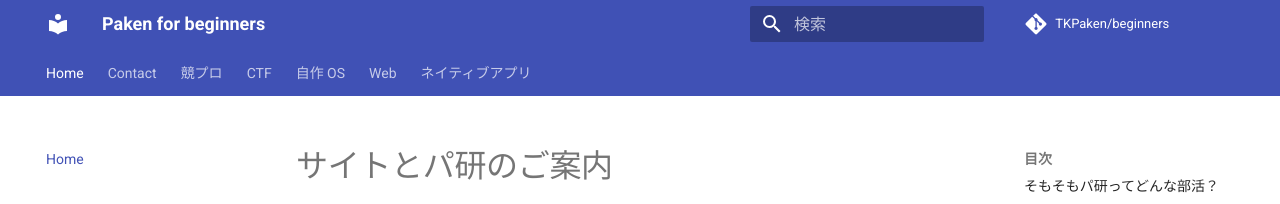
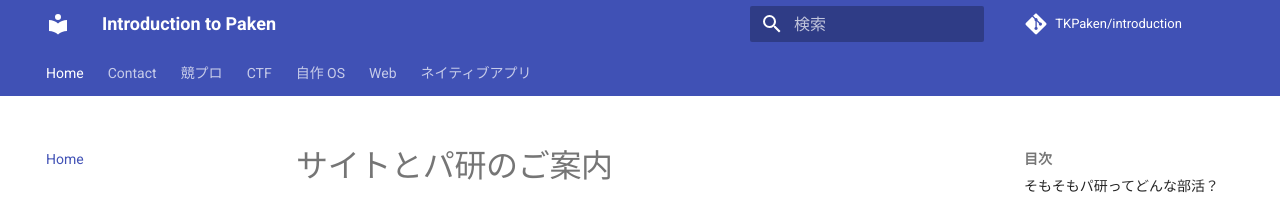
Before and after one commit to TKPaken/beginners, an MkDocs documentation site: the page built from docs/index.md, in a window 1280 px wide. Shown: the top 204 px of the page. Built offline with MkDocs 1.6.1 and Material for MkDocs 9.7.7, drawn with Linux system fonts in a browser that asks for light colours; comment, search, counter and statistics services are not loaded.

Commit message:
Renamed the site-name and adapted some.

```diff
--- a/docs/robots.txt
+++ b/docs/robots.txt
@@ -1,4 +1,4 @@
 User-agent: *
 Allow: /
 
-Sitemap: http://tkpaken.github.io/beginners/sitemap.xml
+Sitemap: http://tkpaken.github.io/introduction/sitemap.xml
--- a/mkdocs.yml
+++ b/mkdocs.yml
@@ -1,7 +1,7 @@
-site_name: Paken for beginners
-site_url: https://tkpaken.github.io/beginners/
-repo_url: https://github.com/TKPaken/beginners/
-repo_name: TKPaken/beginners
+site_name: Introduction to Paken
+site_url: https://tkpaken.github.io/introduction/
+repo_url: https://github.com/TKPaken/introduction/
+repo_name: TKPaken/introduction
 site_author: 筑駒パ研
 site_description: >-
   筑駒パ研の新入生用サイト
@@ -16,7 +16,7 @@ theme:
 extra:
   social:
     - icon: fontawesome/brands/github
-      link: https://github.com/TKPaken/beginners
+      link: https://github.com/TKPaken/introduction
     - icon: fontawesome/brands/twitter
       link: https://twitter.com/tk_paken
 
--- a/overrides/main.html
+++ b/overrides/main.html
@@ -9,7 +9,7 @@
 <meta property="og:title" content="{{ title }}">
 <meta property="og:description" content="{{ config.site_description }}">
 <meta property="og:url" content="{{ page.canonical_url }}">
-  <meta property="og:image" content="https://tkpaken.github.io/beginners/assets/avatar.png">
+<meta property="og:image" content="https://tkpaken.github.io/introduction/assets/avatar.png">
 <meta name="twitter:card" content="summary">
 <meta name="twitter:site" content="@tk_paken">
 <meta name="twitter:creator" content="@tk_paken">
@@ -18,7 +18,7 @@
 <script async src="https://www.googletagmanager.com/gtag/js?id=G-CBBJNYCBJL"></script>
 <script>
   window.dataLayer = window.dataLayer || [];
-    function gtag(){dataLayer.push(arguments);}
+  function gtag() { dataLayer.push(arguments); }
   gtag('js', new Date());
 
   gtag('config', 'G-CBBJNYCBJL');
```
Also changed, not shown: README.md (+1 -1 lines). Lines whose indentation alone changed are shown as unchanged.
